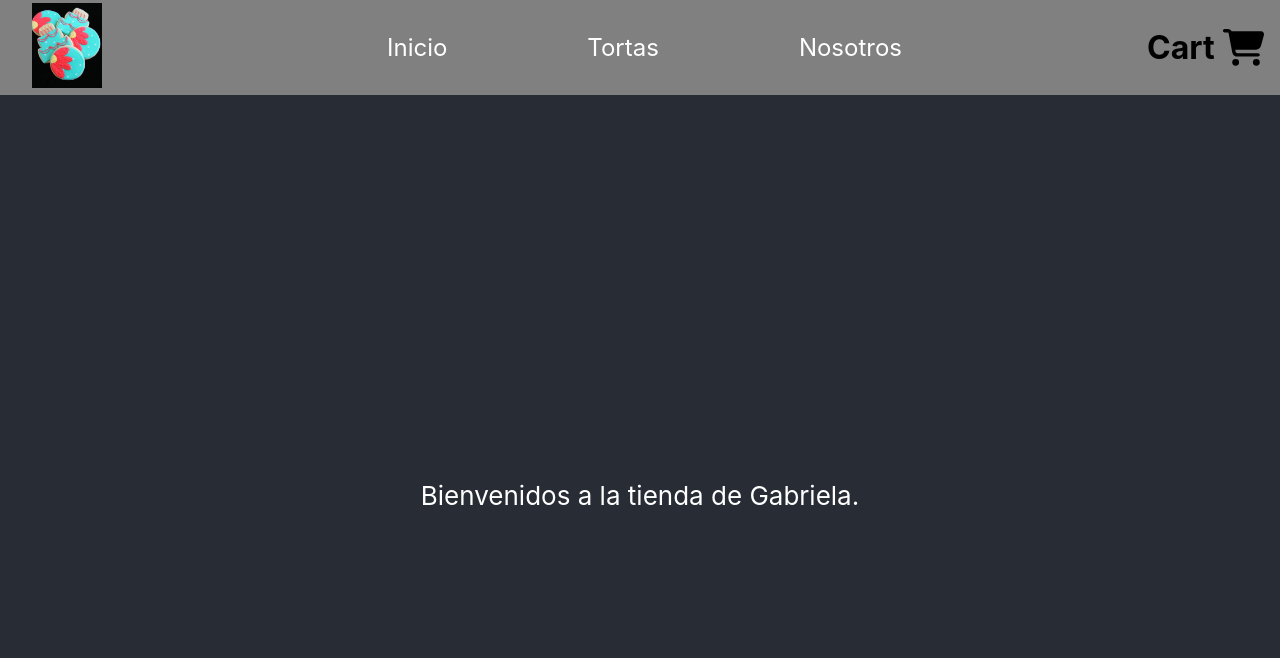
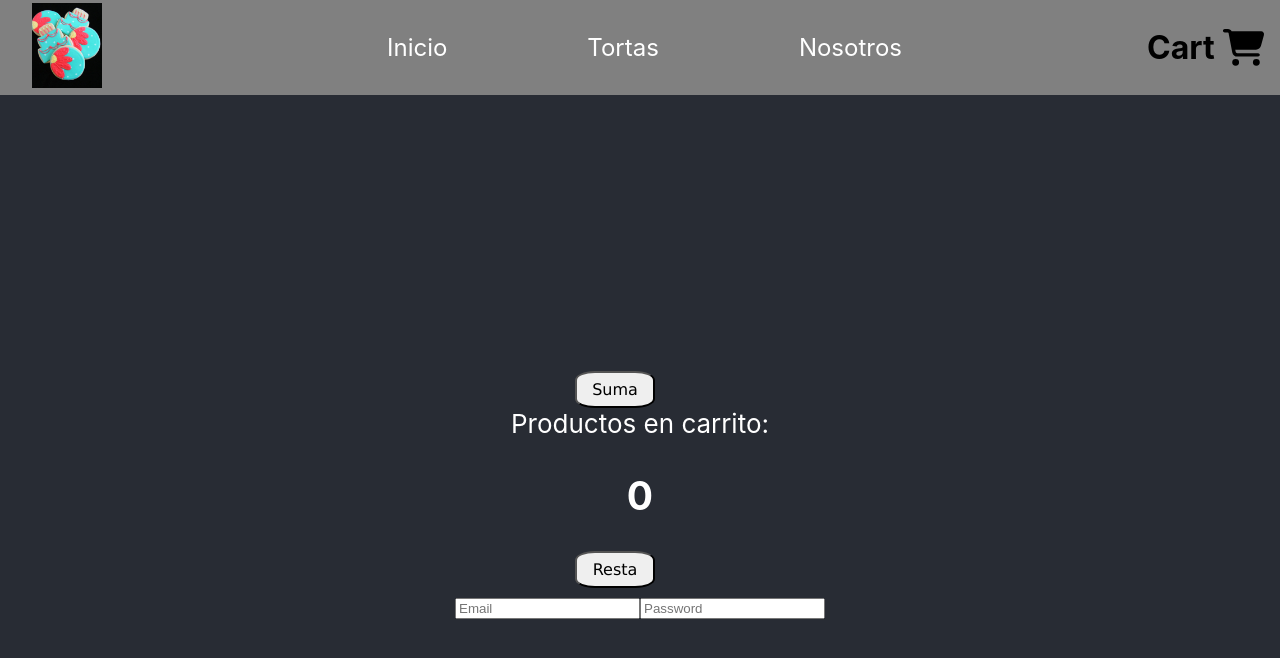
Before and after one commit to nazafili/ReactJS, a React (Create React App) app: page / in a window 1280 px wide. Shown: the top 658 px of the page. Built offline with nearby package versions, Linux system fonts and the light colour scheme.

Commit message:
agregando contador

```diff
--- a/src/App.js
+++ b/src/App.js
@@ -1,18 +1,38 @@
 import './App.css';
 import NavBar from './components/NavBar/NavBar';
-import { FontAwesomeIcon } from '@fortawesome/react-fontawesome'
+import Counter from './components/Counter/Counter'
+import Form from './components/Form/Form';
+import { useEffect, useState } from 'react';
 
 function App() {
+
+  const [contador, setContador] = useState(0);
+  const suma = () => {
+    setContador(contador + 1);
+  }
+  const resta = () => {
+    setContador(contador - 1);
+  }
+
+
   return (
     <div className="App">
       <NavBar />
       <header className="App-header">
-        <p>
-          Bienvenidos a la tienda de Gabriela.
-        </p>
+
+        <button onClick={suma}>Suma</button>
+        {contador < 5 ? <Counter  stock={5} initial={0}/> : null}
+        <h2>{contador}</h2>
+        <button onClick={resta}>Resta</button>
+
+        <div>
+          <Form />
+        </div>
+
       </header>
     </div>
   );
 }
 
+
 export default App;
--- /dev/null
+++ b/src/components/Counter/Counter.jsx
@@ -0,0 +1,27 @@
+import { useEffect, useState } from 'react';
+
+const Counter = ({ contador }) => {
+
+    useEffect(() => {
+        console.log('Esto lo hago cuando se monte al DOM');
+        return () => {
+            console.log('me muestro cuando el componente se desmonta')
+        }
+    }, [])
+
+    useEffect(() => {
+        console.log('Esto lo hago cuando cambian las propiedades del DOM');
+    }, [contador])
+
+    console.log('Me muestro antes de arrancar el DOM')
+
+
+
+    return (
+        <>
+            Productos en carrito: {contador}
+        </>
+    )
+}
+
+export default Counter;
--- /dev/null
+++ b/src/components/Form/Form.js
@@ -0,0 +1,35 @@
+import { useState } from 'react';
+import Input from '../Input/Input';
+
+const Form = () => {
+  // const [formValue, setFormValue] = useState();
+  const [inputEmail, setInputEmail] = useState('');
+  const [inputPassword, setInputPassword] = useState('');
+
+  const handleChange = (evento) => {
+    console.log(evento.target.value);
+    setInputEmail(evento.target.value);
+  };
+
+  const handleChangePassword = (evento) => {
+    console.log(evento.target.value);
+    setInputPassword(evento.target.value);
+  }
+
+  return (
+    <form>
+      <Input placeholder="Email" type="email" value={inputEmail} change={handleChange} />
+      <Input placeholder="Password" type="password" value={inputPassword} change={handleChangePassword} />
+
+    </form>
+
+
+
+
+    )
+
+
+
+};
+
+export default Form;
--- /dev/null
+++ b/src/components/Input/Input.js
@@ -0,0 +1,6 @@
+const Input = ({ placeholder, type, value, change }) => {
+    return (
+        <input placeholder={placeholder} type={type} value={value} onChange={change} />);
+};
+
+export default Input;
--- a/src/index.js
+++ b/src/index.js
@@ -6,9 +6,9 @@ import reportWebVitals from './reportWebVitals';
 
 const root = ReactDOM.createRoot(document.getElementById('root'));
 root.render(
-  <React.StrictMode>
+//  <React.StrictMode>
     <App />
-  </React.StrictMode>
+//  </React.StrictMode>
 );
 
 // If you want to start measuring performance in your app, pass a function
```
Also changed, not shown: src/components/Button/Button.js (added, +7 -0 lines).
